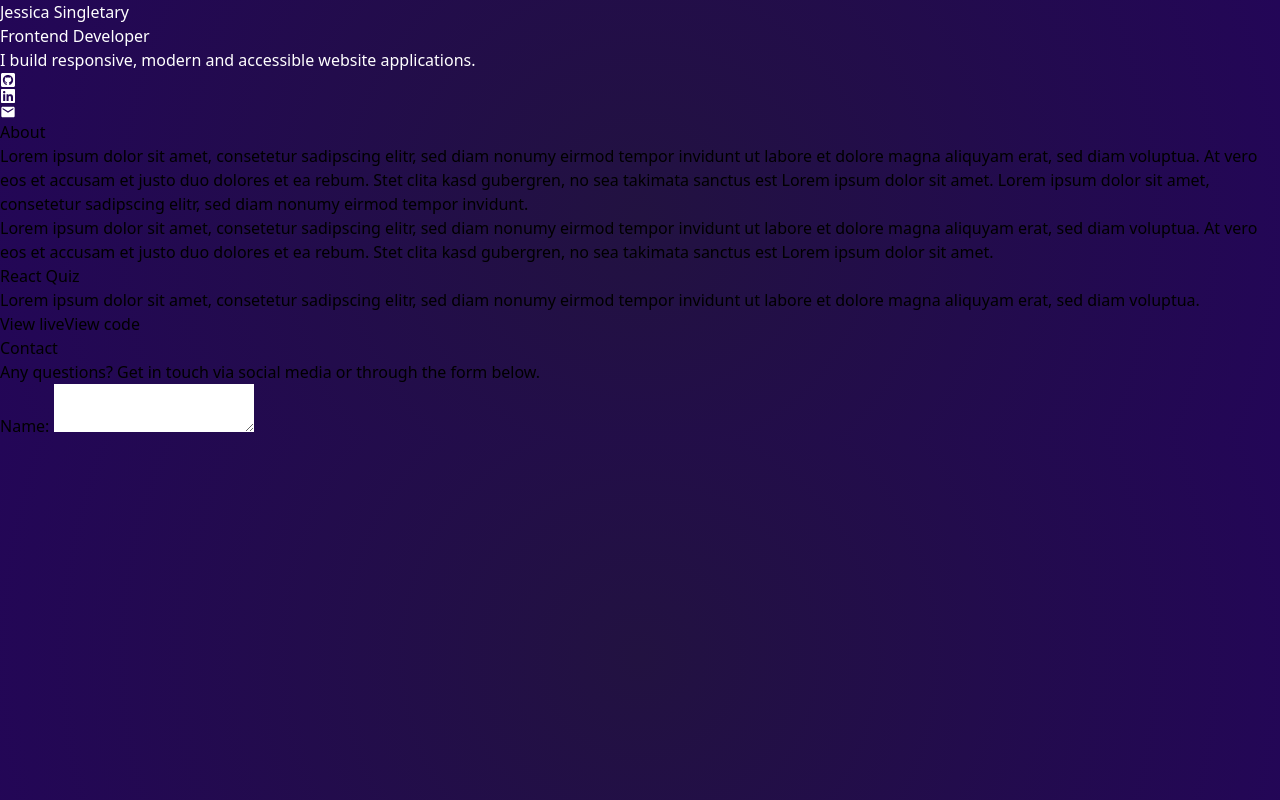
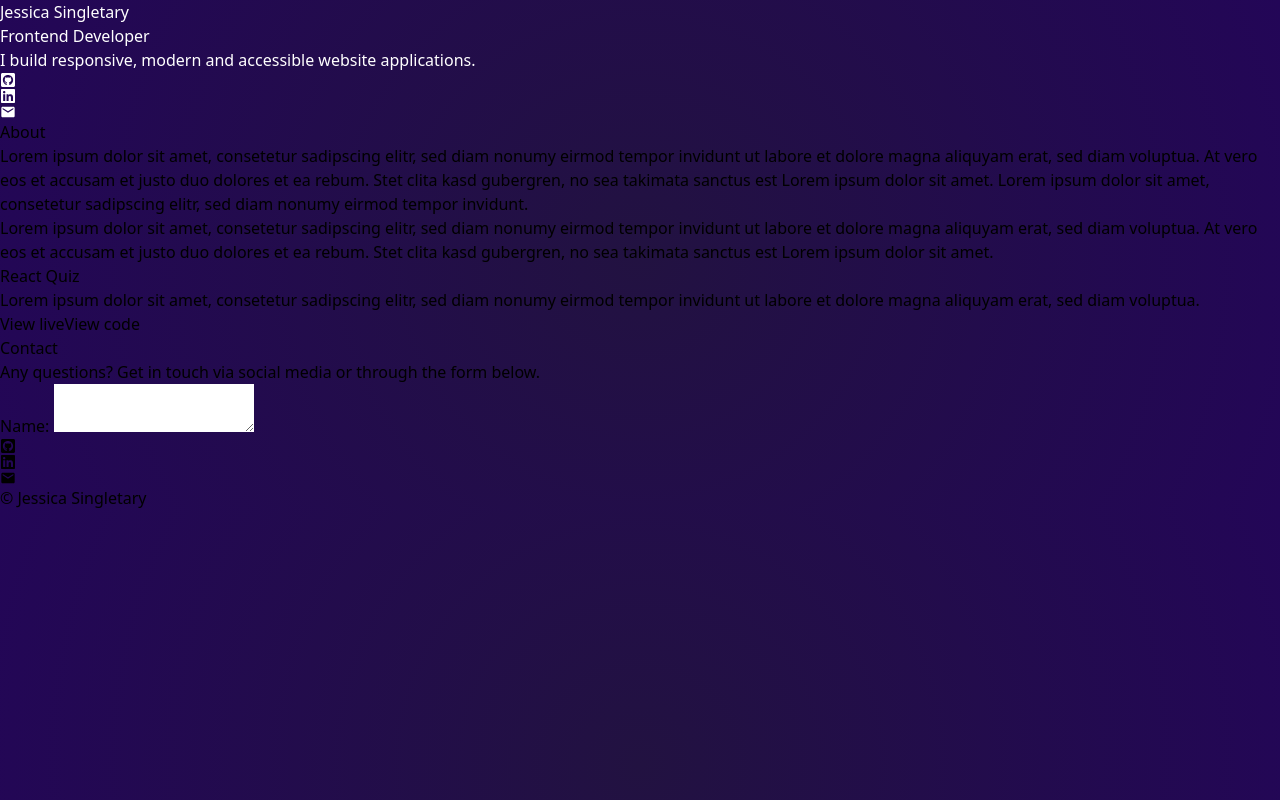
Before and after one commit to Jess247/portfolio, a React (Vite) app: page / in a window 1280 px wide. Built offline with nearby package versions, Linux system fonts and the light colour scheme.

Commit message:
Add footer component

```diff
--- a/src/App.jsx
+++ b/src/App.jsx
@@ -2,6 +2,7 @@
 import About from "./components/About"
 import Card from "./components/Card"
 import Contact from "./components/Contact"
+import Footer from "./components/Footer"
 
 function App() {
 
@@ -11,6 +12,7 @@
       <About/>
       <Card/>
       <Contact/>
+      <Footer/>
     </>
   )
 }
--- /dev/null
+++ b/src/components/Footer.jsx
@@ -0,0 +1,12 @@
+import SocialNav from "./SocialNav"
+
+function Footer() {
+    return(
+        <footer>
+            <SocialNav/>
+            <span>&copy; Jessica Singletary</span>
+        </footer>
+    )
+}
+
+export default Footer
```
